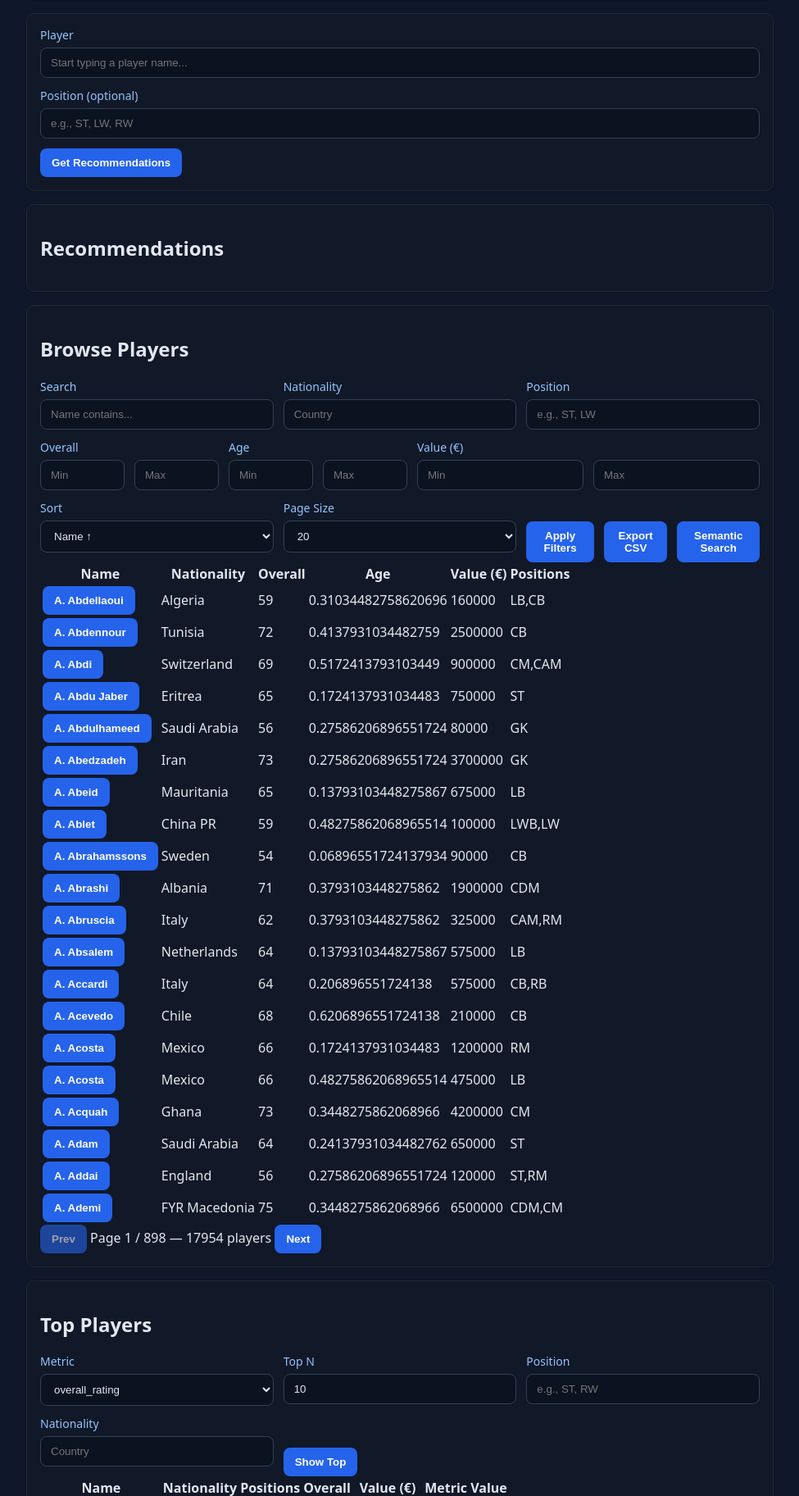
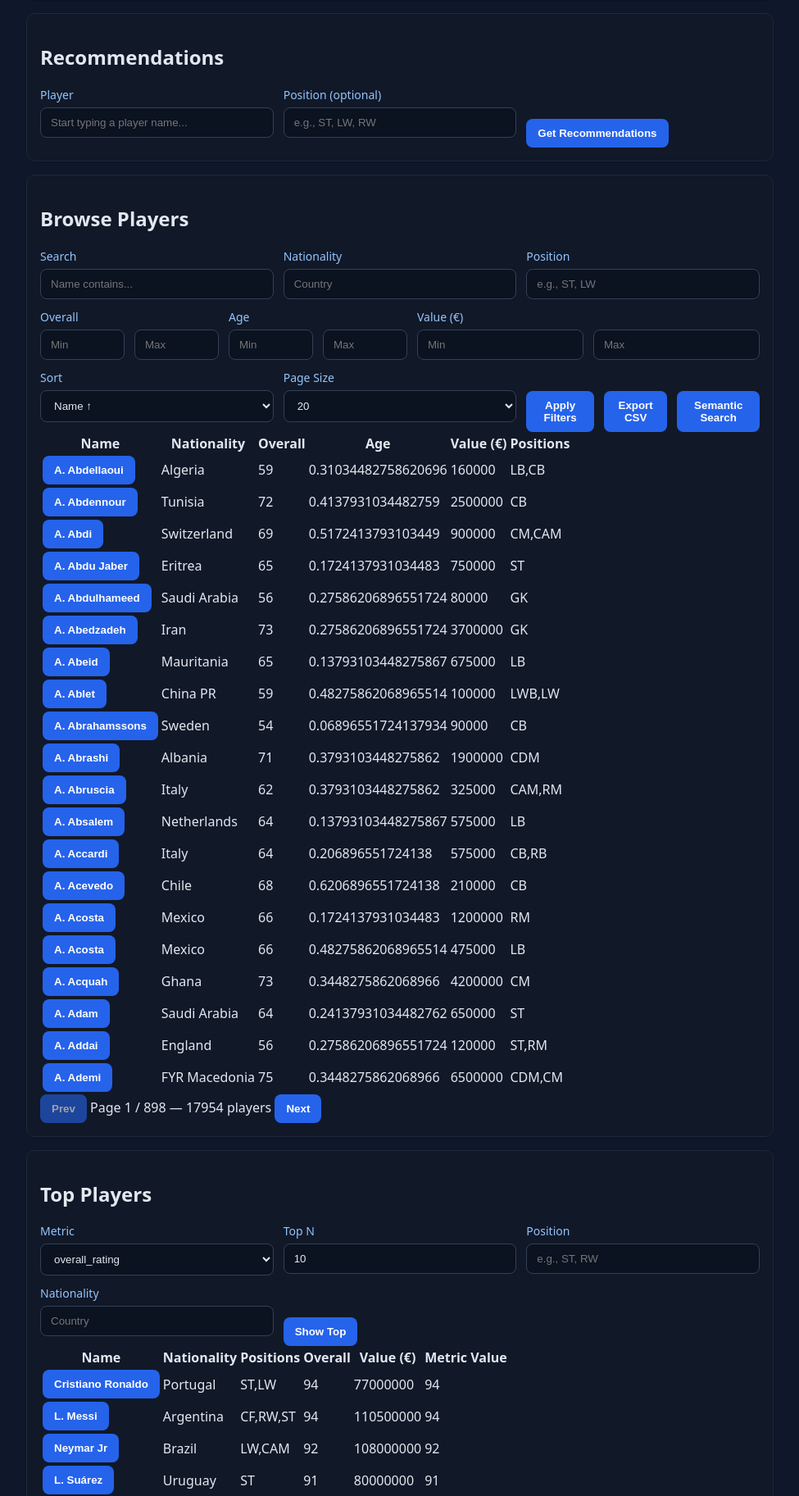
Before and after one commit to mayarbriki/flaskapi, a Flask app: page / in a window 1280 px wide. Shown: the part 96-1921 px from the top of the page at 82% size, without its empty margins (152-1127 px from the left). Run offline with Flask 3, Linux system fonts and the light colour scheme; a user stored in the database is signed in; data comes from the database, SQL or seed files in the repository; both versions use the stored data as it was after the commit.

Commit message:
correction

```diff
--- a/templates/index.html
+++ b/templates/index.html
@@ -38,25 +38,25 @@
         <button id="nav-logout" type="button">Logout</button>
       </div>
     </div>
-    <form id="search-form" class="card" onsubmit="return false;">
+    <div id="recommendations" class="card" data-protected="1">
+      <h2>Recommendations</h2>
+      <form id="search-form" onsubmit="return false;">
+        <div class="grid grid-3">
           <div class="field">
             <label for="player">Player</label>
             <input id="player" name="player" type="text" placeholder="Start typing a player name..." list="player-list" autocomplete="off" />
             <datalist id="player-list"></datalist>
           </div>
-
           <div class="field">
             <label for="position">Position (optional)</label>
             <input id="position" name="position" type="text" placeholder="e.g., ST, LW, RW" />
           </div>
-
-      <div class="actions">
+          <div class="actions" style="align-self:end;">
             <button id="recommend-btn" type="button">Get Recommendations</button>
           </div>
+        </div>
       </form>
-
-    <div id="results" class="card">
-      <h2>Recommendations</h2>
+      <div id="results">
         <div id="error" class="error" hidden></div>
         <table id="results-table" hidden>
           <thead>
@@ -70,6 +70,7 @@
           </thead>
           <tbody></tbody>
         </table>
+      </div>
     </div>
 
     <div id="browse" class="card" data-protected="1">
```
Also changed, not shown: app.db. Lines whose indentation alone changed are shown as unchanged.
